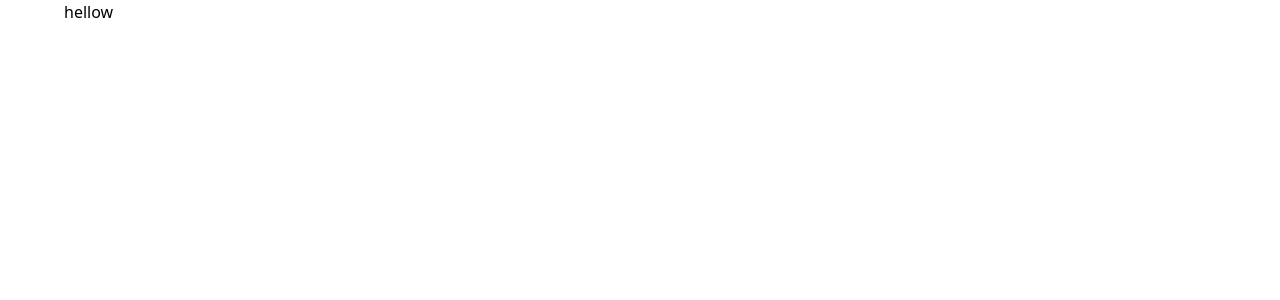
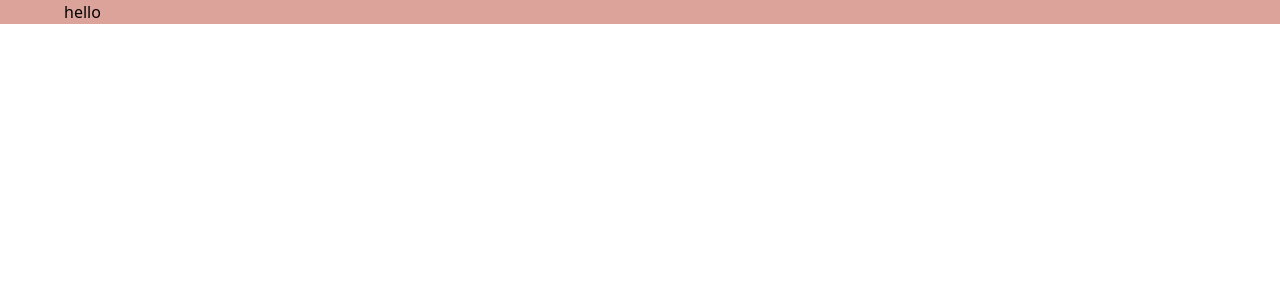
Before and after one commit to PranavKrishnan007/code_with_consequence_UI, a Next.js app in the folder blank_funds/: page / in a window 1280 px wide. Shown: the top 300 px of the page. Built offline with nearby package versions, Linux system fonts and the light colour scheme.

Commit message:
add custom colours

```diff
--- a/blank_funds/pages/index.js
+++ b/blank_funds/pages/index.js
@@ -1,18 +1,7 @@
-import { motion } from "framer-motion";
-
 export default function Home() {
   return (
-    <div className="container mx-auto px-8 md:px-16">
-      <motion.div
-        whileHover={{ scale: 1.2, rotate: 90 }}
-        whileTap={{
-          scale: 0.8,
-          rotate: -90,
-          borderRadius: "100%",
-        }}
-      >
-      <div className="bg-red">hellow</div>
-      </motion.div>
+    <div className="container mx-auto px-8 md:px-16 bg-primary">
+      hello
     </div>
   );
 }
--- a/blank_funds/tailwind.config.js
+++ b/blank_funds/tailwind.config.js
@@ -1,3 +1,5 @@
+const { m } = require('framer-motion');
+
 /** @type {import('tailwindcss').Config} */
 module.exports = {
   content: [
@@ -9,6 +11,12 @@ module.exports = {
     "./src/**/*.{js,ts,jsx,tsx,mdx}",
   ],
   theme: {
+    colors: {
+      background: '#FEFCF3',
+      tertiary: '#F5EBE0',
+      secondary: '#F0DBDB',
+      primary: '#DBA39A',
+    },
     extend: {},
   },
   plugins: [],
```
